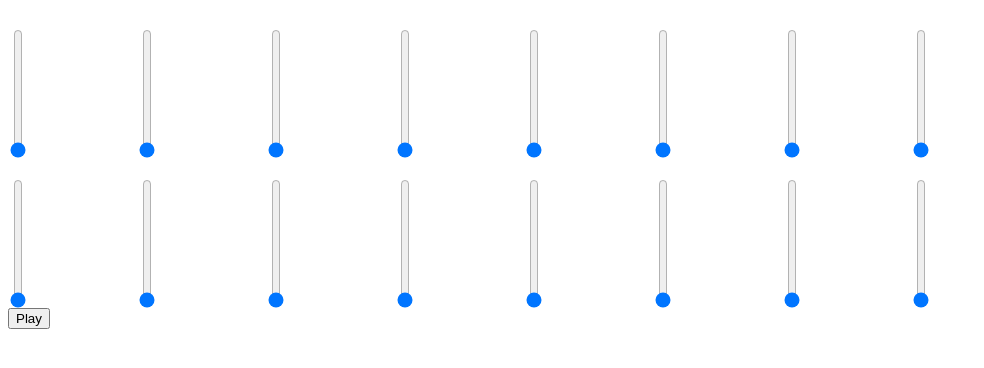
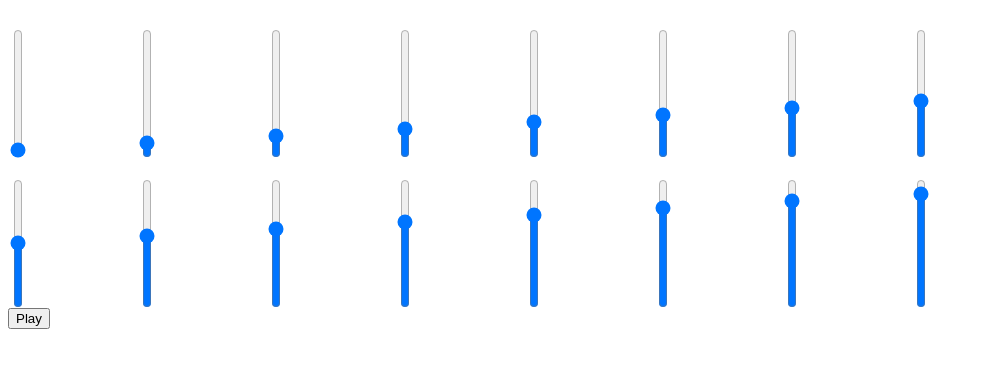
Before and after one commit to stachedata/melody-maker, a plain HTML site: page index.html in a window 1280 px wide. Shown: the whole page, without its empty margins (0-984 px from the left). Drawn offline with Linux system fonts and the light colour scheme.

Commit message:
adjusted values for testing

```diff
--- a/index.html
+++ b/index.html
@@ -10,23 +10,23 @@
 <body>
     <div class="container">
         <input type="range" min="0" max="16" value="0">
-        <input type="range" min="0" max="16" value="0">
-        <input type="range" min="0" max="16" value="0">
-        <input type="range" min="0" max="16" value="0">
-        <input type="range" min="0" max="16" value="0">
-        <input type="range" min="0" max="16" value="0">
-        <input type="range" min="0" max="16" value="0">
-        <input type="range" min="0" max="16" value="0">
+        <input type="range" min="0" max="16" value="1">
+        <input type="range" min="0" max="16" value="2">
+        <input type="range" min="0" max="16" value="3">
+        <input type="range" min="0" max="16" value="4">
+        <input type="range" min="0" max="16" value="5">
+        <input type="range" min="0" max="16" value="6">
+        <input type="range" min="0" max="16" value="7">
     </div>
     <div class="container">
-        <input type="range" min="0" max="16" value="0">
-        <input type="range" min="0" max="16" value="0">
-        <input type="range" min="0" max="16" value="0">
-        <input type="range" min="0" max="16" value="0">
-        <input type="range" min="0" max="16" value="0">
-        <input type="range" min="0" max="16" value="0">
-        <input type="range" min="0" max="16" value="0">
-        <input type="range" min="0" max="16" value="0">
+        <input type="range" min="0" max="16" value="8">
+        <input type="range" min="0" max="16" value="9">
+        <input type="range" min="0" max="16" value="10">
+        <input type="range" min="0" max="16" value="11">
+        <input type="range" min="0" max="16" value="12">
+        <input type="range" min="0" max="16" value="13">
+        <input type="range" min="0" max="16" value="14">
+        <input type="range" min="0" max="16" value="15">
     </div>
     <button id="play">Play</button>
     <script src="main.js"></script>
```
